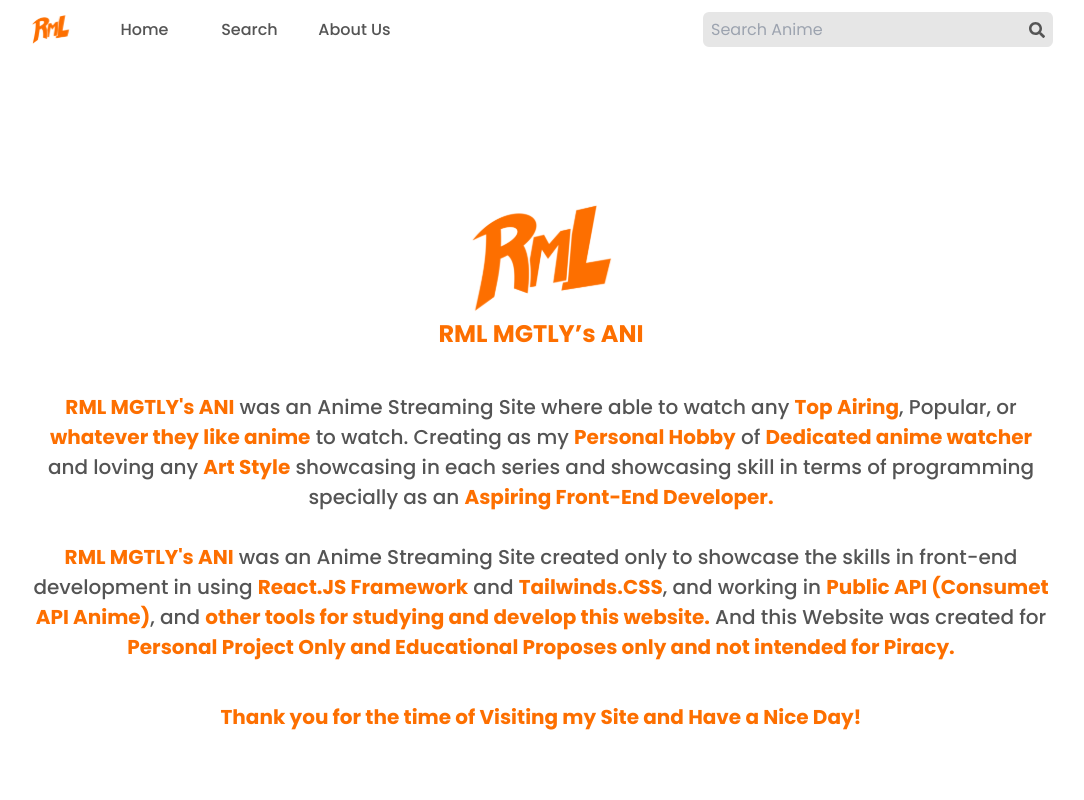
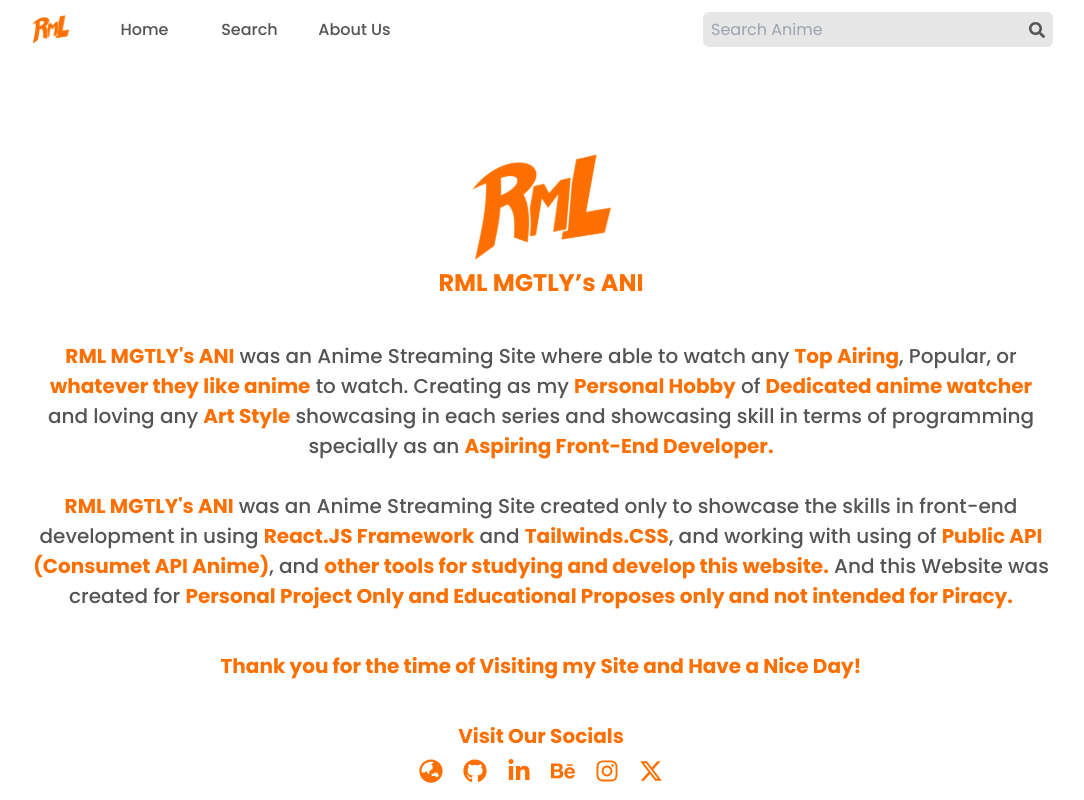
Before and after one commit to MagtuloyRML/RML-MGTLY-Ani, a React (Vite) app: page /AboutUs in a window 1280 px wide. Shown: the top 800 px of the page, without its empty margins (99-1183 px from the left). Built offline with nearby package versions, Linux system fonts and the light colour scheme.

Commit message:
Updating Social links and add other content

```diff
--- a/src/components/AboutUs/AboutUs.jsx
+++ b/src/components/AboutUs/AboutUs.jsx
@@ -1,5 +1,6 @@
 import React from 'react'
 import logo from '../../assets/logobig.svg'
+import SocialLinks from '../SocialLinks/SocialLinks'
 
 const AboutUs = () => {
   return (
@@ -12,13 +13,20 @@ const AboutUs = () => {
         <span className='font-bold text-orange'>RML MGTLY's ANI</span> was an Anime Streaming Site where able to watch any <span className='font-bold text-orange'>Top Airing</span>, <span className='font-boldtext-orange'>Popular</span>, or <span className='font-bold text-orange'>whatever they like anime</span> to watch. Creating as my <span className='font-bold text-orange'>Personal Hobby</span> of <span className='font-bold text-orange'>Dedicated anime watcher</span> and loving any <span className='font-bold text-orange'>Art Style</span> showcasing in each series and showcasing skill in terms of programming specially as an <span className='font-bold text-orange'>Aspiring Front-End Developer.</span>
         <br/>
         <br/>
-        <span className='font-bold text-orange'>RML MGTLY's ANI</span> was an Anime Streaming Site created only to showcase the skills in front-end development in using <span className='font-bold text-orange'>React.JS Framework</span> and <span className='font-bold text-orange'>Tailwinds.CSS</span>, and working in <span className='font-bold text-orange'>Public API (Consumet API Anime)</span>, and <span className='font-bold text-orange'>other tools for studying and develop this website.</span> And this Website was created for <span className='font-bold text-orange'>Personal Project Only and Educational Proposes only and not intended for Piracy.</span>
+        <span className='font-bold text-orange'>RML MGTLY's ANI</span> was an Anime Streaming Site created only to showcase the skills in front-end development in using <span className='font-bold text-orange'>React.JS Framework</span> and <span className='font-bold text-orange'>Tailwinds.CSS</span>, and working with using of <span className='font-bold text-orange'>Public API (Consumet API Anime)</span>, and <span className='font-bold text-orange'>other tools for studying and develop this website.</span> And this Website was created for <span className='font-bold text-orange'>Personal Project Only and Educational Proposes only and not intended for Piracy.</span>
       </p>
 
       <p className='font-bold text-orange text-center text-[1.25rem] max-[768px]:text-[.875rem]'>
         Thank you for the time of Visiting my Site and Have a Nice Day!
       </p>
 
+      <div>
+        <p className='font-bold text-orange text-center text-[1.25rem] max-[768px]:text-[.875rem] pb-2'>
+          Visit Our Socials
+        </p>
+        <SocialLinks/>
+      </div>
+
     </section>
   )
 }
--- a/src/components/Function/LoadingContent.jsx
+++ b/src/components/Function/LoadingContent.jsx
@@ -1,17 +1,7 @@
 import React from 'react'
-import { FaSpinner } from "react-icons/fa";
 import { Player } from '@lottiefiles/react-lottie-player';
 import logo from '../../assets/logo_loading.json'
 
-export const LoadingContent = () => {
-  return (
-    <>
-        <div className='h-[70vh] w-full flex items-center justify-center text-black-300'>
-            <FaSpinner className='animate-spin text-[4rem]'/>
-        </div>
-    </>
-  )
-}
 
 export const StartUp = () => {
   return (
--- a/src/components/Home/TopList.jsx
+++ b/src/components/Home/TopList.jsx
@@ -4,6 +4,7 @@ import useFetch from '../Function/useFetch';
 import useTruncate from '../Function/useTruncate';
 import { FaChevronRight, FaChevronLeft, FaSpinner } from "react-icons/fa";
 import { Link } from 'react-router-dom';
+import { StartUp } from '../Function/LoadingContent';
 
 const TopList = () => {
     const { data, isLoading, error } = useFetch('/top-airing');
@@ -78,9 +79,7 @@ const TopList = () => {
                 </>
                 :
                 <>
-                    <div className='h-[450px] w-full flex items-center justify-center text-black-300'>
-                        <FaSpinner className='animate-spin text-[4rem]'/>
-                    </div>
+                    <StartUp />
                 </>
             }
         </>
--- a/src/components/Navbar/SideBar.jsx
+++ b/src/components/Navbar/SideBar.jsx
@@ -36,9 +36,6 @@ const SideBar = () => {
                         <li>
                             emagtuloy.comm@gmail.com
                         </li>
-                        <li>
-                            09XX-XXX-XXXX
-                        </li>
                         <li className='mt-[55px]'>
                             <SocialLinks />
                         </li>
--- a/src/components/Search/Search.jsx
+++ b/src/components/Search/Search.jsx
@@ -5,7 +5,7 @@ import { GetSearchListContext } from '../../context/Search/SearchContext';
 import { GetSearchAnime } from '../Function/GetAnime';
 import { FaCaretSquareLeft, FaCaretSquareRight } from "react-icons/fa";
 import { NoResultFound } from './NoResultFound';
-import { LoadingContent, StartUp } from '../Function/LoadingContent';
+import { StartUp } from '../Function/LoadingContent';
 
 
 const Search = () => {
--- a/src/components/SocialLinks/SocialLinks.jsx
+++ b/src/components/SocialLinks/SocialLinks.jsx
@@ -1,32 +1,37 @@
 import React from 'react'
-import { FaGithub, FaBehance, FaLinkedinIn, FaInstagram } from "react-icons/fa";
+import { FaGithub, FaBehance, FaLinkedinIn, FaInstagram, FaGlobeAsia  } from "react-icons/fa";
 import { FaXTwitter } from "react-icons/fa6";
 
 const SocialLinks = () => {
   return (
     <>
         <ul className='text-orange flex flex-row gap-[20px] text-[1.5rem]'>
-            <li>
+            <li className='hover:scale-110 ease-in-out duration-300'>
+                <a href='https://magtuloyrml.github.io/' target='_blank' className='hover:text-orange-800' title='My Portfolio'>
+                    <FaGlobeAsia />
+                </a>
+            </li>
+            <li className='hover:scale-110 ease-in-out duration-300'>
                 <a href='https://github.com/MagtuloyRML' target='_blank' className='hover:text-orange-800' title='Github'>
                     <FaGithub />
                 </a>
             </li>
-            <li>
+            <li className='hover:scale-110 ease-in-out duration-300'>
                 <a href='https://www.linkedin.com/in/rmlmgtly/' target='_blank' className='hover:text-orange-800' title='LinkedIn'>
                     <FaLinkedinIn />
                 </a>
             </li>
-            <li>
+            <li className='hover:scale-110 ease-in-out duration-300'>
                 <a href='https://www.behance.net/rmlmgtly' target='_blank' className='hover:text-orange-800' title='Behance'>
                     <FaBehance />
                 </a>
             </li>
-            <li>
+            <li className='hover:scale-110 ease-in-out duration-300'>
                 <a href='https://www.instagram.com/drw.w.rml/' target='_blank' className='hover:text-orange-800' title='Instagram'>
                     <FaInstagram />
                 </a>
             </li>
-            <li>
+            <li className='hover:scale-110 ease-in-out duration-300'>
                 <a href='https://twitter.com/Drw_w_Rml' target='_blank' className='hover:text-orange-800' title='Twitter / X'>
                     <FaXTwitter />
                 </a>
--- a/src/components/Stream/Watch.jsx
+++ b/src/components/Stream/Watch.jsx
@@ -5,7 +5,7 @@ import useFetch from '../Function/useFetch';
 import { AnimeInfoContext, WatchEpisodeContext } from '../../context/Episode/WatchEpisodeContext';
 import GetSeries from '../Home/GetSeries';
 import AnimeInfo from './AnimeInfo';
-import { LoadingContent, StartUp } from '../Function/LoadingContent';
+import { StartUp } from '../Function/LoadingContent';
 import Video from './Vid';
 import useFetchSrc from '../Function/useFetchSrc';
 
```
